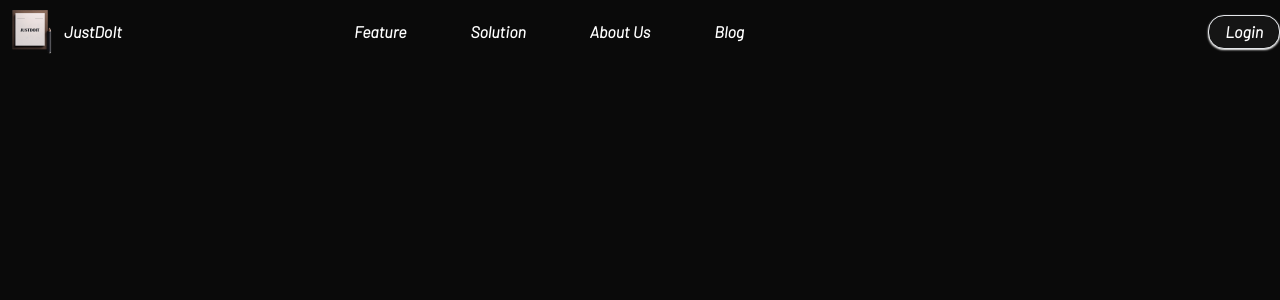
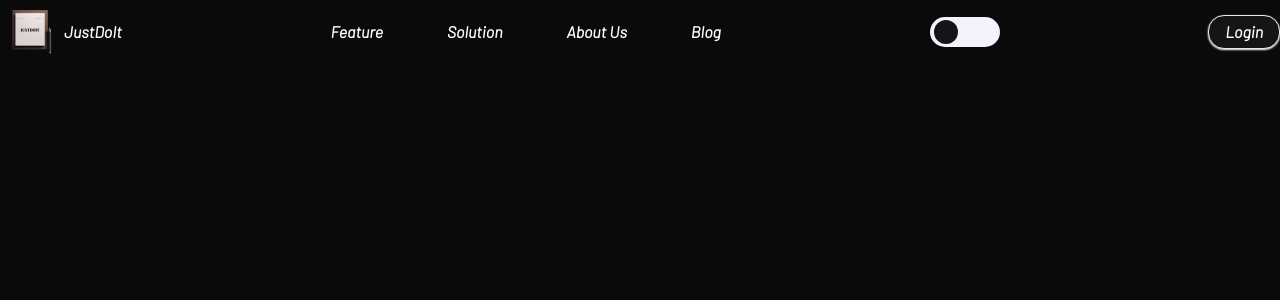
Before and after one commit to SeakMengs/JustDoIt-Planner, a React (Vite) app: page / in a window 1280 px wide. Shown: the top 300 px of the page. Built offline with nearby package versions, Linux system fonts and the light colour scheme.

Commit message:
made dark mode and toggle theme

```diff
--- /dev/null
+++ b/src/components/toggleThemeButton.jsx
@@ -0,0 +1,17 @@
+const toggleTheme = () => {
+    const themeSwitchClass = document.querySelector('.theme-switch')
+    // we remove class if it exists, otherwise we add it
+    // that's how toggle function works
+    themeSwitchClass.classList.toggle('light-theme')
+
+    const darkClass = document.querySelector('#root')
+    darkClass.classList.toggle('dark')
+}
+
+export const ToggleThemeButton = () => {
+    return (
+        <div onClick={toggleTheme} className="theme-switch">
+            <div className="switch"></div>
+        </div>
+    )
+}
--- a/src/pages/homepage/homepage.jsx
+++ b/src/pages/homepage/homepage.jsx
@@ -1,22 +1,25 @@
 import { GoogleLogin } from '/src/service/googleAuth.jsx'
+import '/src/styles/toggleTheme.css'
+import { ToggleThemeButton } from '/src/components/toggleThemeButton.jsx'
+
 
 export const HomePage = () => {
     return (
         <div className="bg-white-theme-1 dark:bg-dark-theme-1 h-screen">
-            <div className="main max-w-7xl my-0 mx-auto h-screen">
-                <nav className='flex justify-between'>
+            <div className="main max-w-7xl my-0 mx-auto h-screen ">
+                <nav className='flex justify-between dark:text-white'>
                     <div className="flex items-center">
                         <img className="w-16" src="/src/assets/justdoit.png" alt="justdoit" />
                         <span className='font-black dark:text-white'>JustDoIt</span>
                     </div>
                     <div className="flex items-center gap-16">
-                        <a className='font-bold dark:text-white' href=''>Feature</a>
-                        <a className='font-bold dark:text-white' href=''>Solution</a>
-                        <a className='font-bold dark:text-white' href=''>About Us</a>
-                        <a className='font-bold dark:text-white' href=''>Blog</a>
+                        <a className='font-bold' href=''>Feature</a>
+                        <a className='font-bold' href=''>Solution</a>
+                        <a className='font-bold' href=''>About Us</a>
+                        <a className='font-bold' href=''>Blog</a>
                     </div>
                     <div className="flex items-center">
-
+                        <ToggleThemeButton />
                     </div>
                     <div className="flex items-center">
                         <GoogleLogin />
--- a/src/service/googleAuth.jsx
+++ b/src/service/googleAuth.jsx
@@ -41,8 +41,8 @@ const googleAuth = () => {
 
 export const GoogleLogin = () => {
     return (
-        <div className='flex items-center bg-white-theme-1 shadow-sm shadow-black hover:bg-dark-theme-2 hover:border-dark-theme-2  dark:hover:border-white-theme-1 dark:shadow-white dark:shadow-sm dark:bg-dark-theme-2 px-4 py-1 border rounded-2xl dark:hover:bg-white-theme-1  hover:text-white  dark:hover:text-dark-theme-3  dark:text-white'>
-            <span className='font-bold' onClick={googleAuth}>Login</span>
+        <div onClick={googleAuth} className='flex items-center bg-white-theme-1 shadow-sm shadow-black hover:bg-dark-theme-2 hover:border-dark-theme-2  dark:hover:border-white-theme-1 dark:shadow-white dark:shadow-sm dark:bg-dark-theme-2 px-4 py-1 border rounded-2xl dark:hover:bg-white-theme-1  hover:text-white  dark:hover:text-dark-theme-3  dark:text-white'>
+            <span className='font-bold'>Login</span>
         </div>
     )
 }
--- /dev/null
+++ b/src/styles/toggleTheme.css
@@ -0,0 +1,42 @@
+:root {
+    --background: #151515;
+    --text: #151515;
+    --highlight: #f3f3fb;
+}
+
+.theme-switch {
+    --background: #151515;
+    color: var(--text);
+    width: 70px;
+    height: 30px;
+    background: var(--highlight);
+    border-radius: 50px;
+    position: relative;
+}
+
+.theme-switch .switch {
+    background: white;
+    width: 24px;
+    height: 24px;
+    background: var(--background);
+    border-radius: 100%;
+    position: absolute;
+    top: 3px;
+    left: 4px;
+    transition: 0.5s all ease;
+}
+
+.light-theme {
+    --background: #151515;
+    --text: #000;
+    background: var(--background);
+}
+
+.light-theme .theme-switch {
+    background: var(--text);
+}
+
+.light-theme .switch {
+    background: white;
+    transform: translateX(37px);
+}
```
Also changed, not shown: src/styles/App.css (+1 -8 lines).
